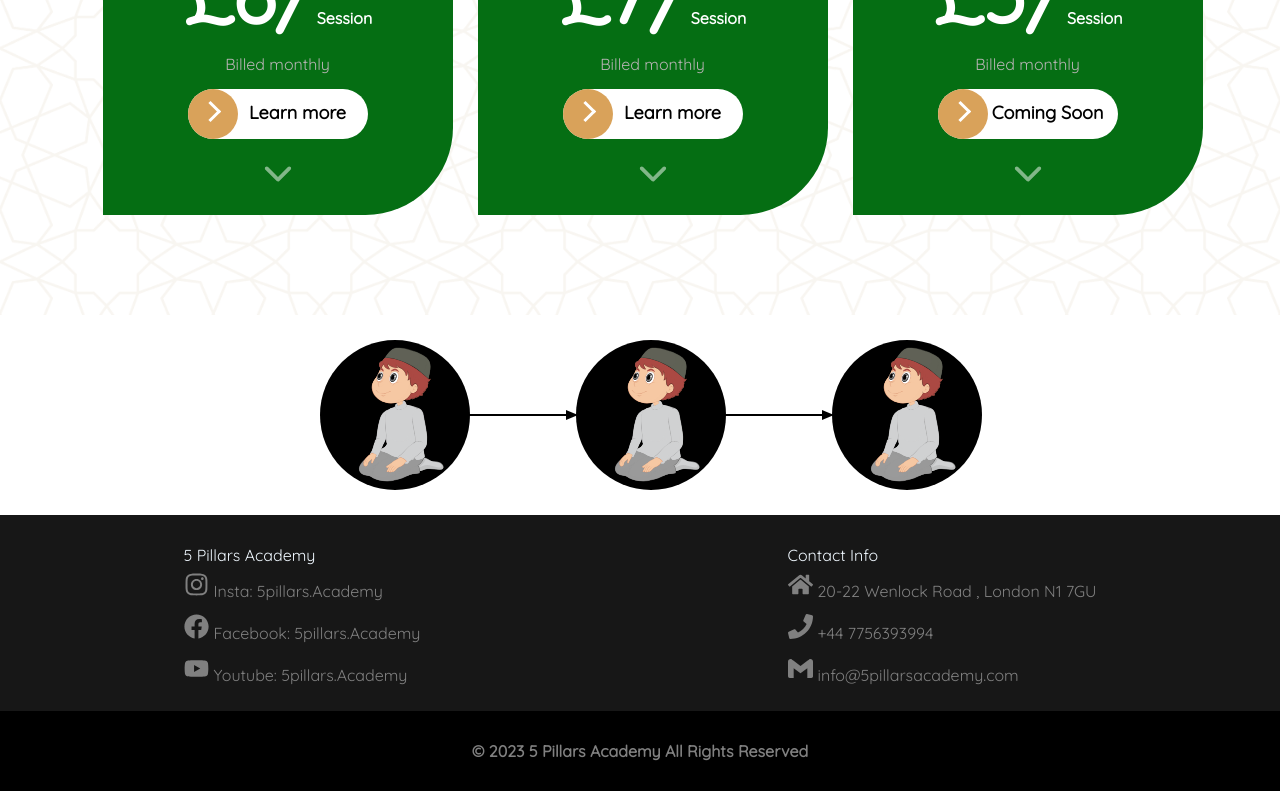
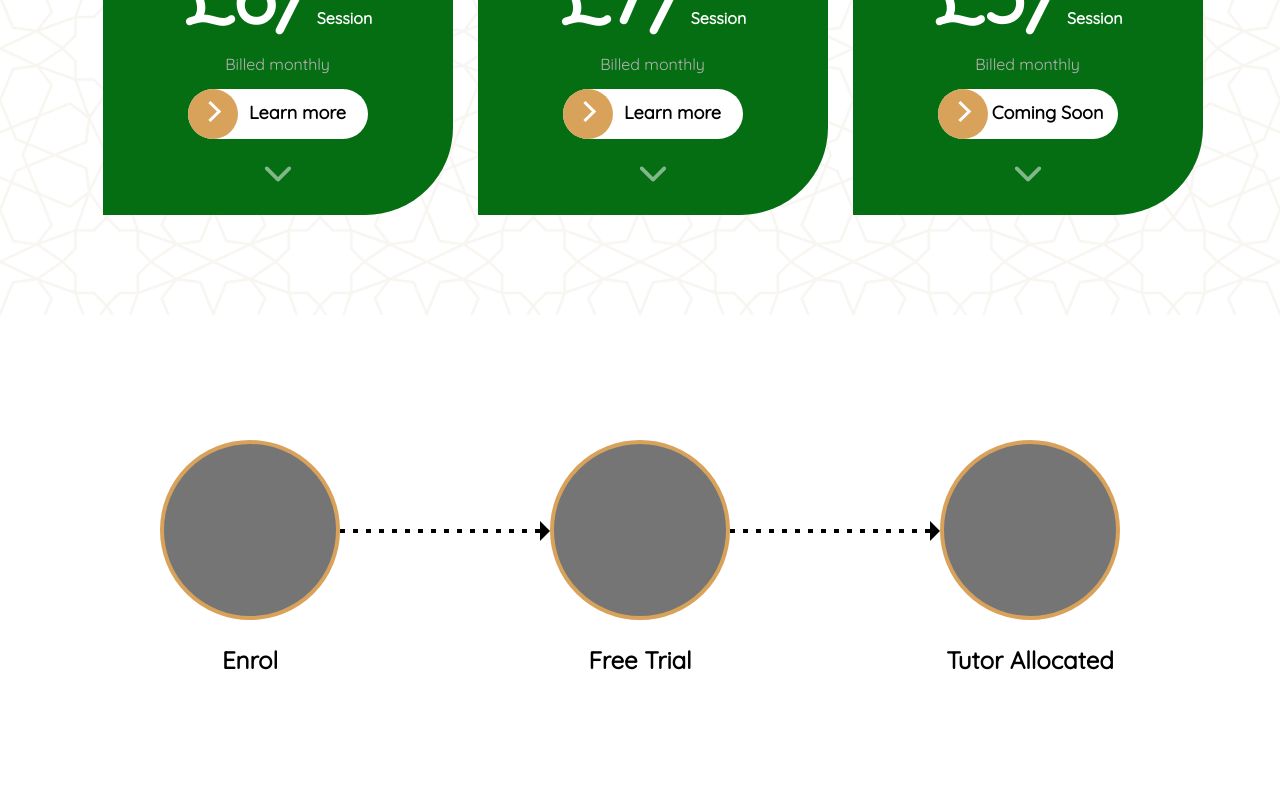
Before and after one commit to dotprods/5pillars, a React (Create React App) app in the folder client/: page /packages in a window 1280 px wide. Shown: the part 485-1285 px from the top of the page. Built offline with nearby package versions, Linux system fonts and the light colour scheme.

Commit message:
3 steps added

```diff
--- a/client/src/Components/IslamicStudiesEnroll.js
+++ b/client/src/Components/IslamicStudiesEnroll.js
@@ -28,19 +28,25 @@ const IslamicStudiesEnrol = () => {
         <>
           {" "}
           <div className="background" />
-          <div className="other-nav">
+          <div className="">
             <Navbar />
           </div>
-          <div className="hifdh-packages">
-            <div className="selected-surah-package">
-              <div className="selected-surah-package-def">
+          <div className="blank"></div>
+          <div className="islamic-studies">
+            <div className="islamic-studies-package">
+              <div className="islamic-studies-package-def">
                 <h3>ISLAMIC STUDIES</h3>
                 <h1>
                   £5/<span>Session</span>
                 </h1>
                 <p>Billed Monthly</p>
-                <div className="selected-surah-package-button">
-                  <button className="btn-enroll">Coming Soon</button>
+                <div className="islamic-studies-package-button ">
+                  <button className="btn-enrol">
+                    <span className="cir-btn">
+                      <span className="arrow-btn"></span>
+                    </span>
+                    <span className="text-btn">Coming soon</span>
+                  </button>
                 </div>
                 <h2 className="dropdown-btn" onClick={toggleDropdown}>
                   {isDropdownVisible ? (
--- a/client/src/Components/Packages.js
+++ b/client/src/Components/Packages.js
@@ -5,6 +5,8 @@ import { IoIosArrowDown } from "react-icons/io";
 import { IoIosArrowUp } from "react-icons/io";
 import Loader from "./Loader";
 import Footer from "./Footer";
+import { BsTriangle } from "react-icons/bs";
+import { FiPlus } from "react-icons/fi";
 import { Link, useLocation } from "react-router-dom";
 
 const Packages = () => {
@@ -157,13 +159,52 @@ const Packages = () => {
             </div>
           </div>
           <div className="three-steps">
-            <div className="circle-steps1"></div>
-            <div className="arrow1"></div>
-            <div className="circle-steps2"></div>
-            <div className="arrow2"></div>
-            <div className="circle-steps3"></div>
+            <div className="first-step steps">
+              <div className="trianglee1">
+                <BsTriangle size={12} />
+              </div>
+              <div className="squaree"></div>
+              <div className="pluss">
+                <FiPlus size={14} />
+              </div>
+              <div className="circlee-1"></div>
+              <div className="circle-steps1"></div>
+              <h2>Enrol</h2>
+              <div className="arrow dotted" style={{ width: "200px" }}></div>
+            </div>
+
+            <div className="second-step steps">
+              <div className="trianglee1">
+                <BsTriangle size={12} />
+              </div>
+              <div className="squaree"></div>
+              <div className="pluss">
+                <FiPlus size={14} />
+              </div>
+              <div className="circlee-1"></div>
+              <div className="circle-steps2"></div>
+              <h2>Free Trial</h2>
+              <div className="arrow dotted" style={{ width: "200px" }}></div>
+            </div>
+
+            <div className="third-step steps">
+              <div className="trianglee1">
+                <BsTriangle size={12} />
+              </div>
+              <div className="squaree"></div>
+              <div className="pluss">
+                <FiPlus size={14} />
+              </div>
+              <div className="circlee-1"></div>
+              <div className="circle-steps3"></div>
+              <h2>Tutor Allocated</h2>
+            </div>
+            {/* <div className="arrow1"></div> */}
+            {/* <div className="circle-steps2"></div> */}
+            {/* <div className="arrow2"></div> */}
+            {/* <div className="circle-steps3"></div> */}
           </div>
-          <Footer />
+          {/* <Footer /> */}
         </>
       )}
     </>
--- a/client/src/Css/IslamicStudiesEnrol.css
+++ b/client/src/Css/IslamicStudiesEnrol.css
@@ -0,0 +1,124 @@
+.islamic-studies {
+  display: flex;
+  justify-content: center;
+  margin-bottom: 50px;
+}
+.islamic-studies-package {
+  width: 550px;
+}
+.islamic-studies-package-def {
+  display: flex;
+  flex-direction: column;
+  justify-content: space-around;
+  align-items: center;
+  color: #fff;
+  border-radius: 25% 0;
+  background-color: #056e13;
+  height: auto;
+  padding: 20px;
+}
+.islamic-studies-package-def h3 {
+  margin-top: 15px;
+  font-size: xx-large;
+  font-family: "Quicksand", sans-serif;
+}
+.islamic-studies-package-def h1 {
+  font-size: 80px;
+  font-family: "Quicksand", sans-serif;
+}
+.islamic-studies-package-def p {
+  color: rgb(182, 179, 179);
+  font-family: "Quicksand", sans-serif;
+}
+.islamic-studies-package-def h1 span {
+  font-size: medium;
+  font-family: "Quicksand", sans-serif;
+}
+.islamic-studies-package-button button {
+  margin-top: 20px;
+  background: #fff;
+  padding: 7px;
+  border-radius: 50px;
+  font-weight: 500;
+  color: black;
+  cursor: pointer;
+  width: 180px;
+  height: 50px;
+  position: relative;
+  z-index: 1;
+}
+.cir-btn {
+  position: absolute;
+  width: 50px;
+  z-index: 2;
+  height: 50px;
+  border-radius: 50px;
+  left: 0;
+  top: 0px;
+  background: #d9a25a;
+  transition: 0.5s cubic-bezier(1, 0, 0.8, 1);
+}
+.arrow-btn {
+  position: absolute;
+  width: 15px;
+  height: 15px;
+  border-top: 3px solid #fff;
+  border-right: 3px solid #fff;
+  transform: rotate(45deg);
+  top: 15px;
+  left: 15px;
+  transition: 0.5s;
+}
+.islamic-studies-package-button button:hover .arrow-btn {
+  left: 30px;
+}
+.islamic-studies-package-button button:hover .cir-btn {
+  width: 180px;
+}
+.arrow-btn:before {
+  content: "";
+  position: absolute;
+  width: 30px;
+  height: 2px;
+  background: #fff;
+  transform: rotate(-45deg);
+  top: 8px;
+  left: -11px;
+  opacity: 0;
+  transition: 0.5s;
+}
+.islamic-studies-package-button button:hover .arrow-btn:before {
+  opacity: 1;
+}
+.text-btn {
+  position: absolute;
+  top: 12px;
+  left: 35px;
+  color: black;
+  font-size: 18px;
+  font-weight: 600;
+  width: 150px;
+  z-index: 3;
+  transition: 0.5s;
+}
+
+.islamic-studies-package-button button:hover .text-btn {
+  color: white;
+}
+@media (max-width: 767px) {
+  .islamic-studies {
+    flex-direction: column;
+    justify-content: center;
+    align-items: center;
+    margin-top: 130px;
+  }
+  .islamic-studies-package {
+    width: 95%;
+    margin-bottom: 20px;
+    margin-left: 0;
+    text-align: center;
+  }
+  .blank {
+    height: 50px;
+  }
+}
--- a/client/src/Css/Packages.css
+++ b/client/src/Css/Packages.css
@@ -160,45 +160,152 @@
   flex-direction: row;
   margin-bottom: 100px;
   position: relative;
-
   width: 100%;
   margin-top: 200px;
 }
-
+/* Triangle shape */
+.steps .trianglee1 {
+  position: absolute;
+  top: 18%;
+  right: 0%;
+  transition: opacity 0.6s ease-in-out;
+  opacity: 0;
+}
+.steps .trianglee1 svg {
+  color: blue;
+}
+.steps .pluss {
+  position: absolute;
+  top: 20%;
+  left: 0%;
+  transition: opacity 0.7s ease-in-out;
+  opacity: 0;
+}
+.steps .pluss svg {
+  color: red;
+}
+.steps .circlee-1 {
+  position: absolute;
+  top: 68%;
+  left: 14%;
+  width: 12px;
+  height: 12px;
+  background: transparent;
+  border-radius: 50%;
+  border: #efb93c 2px solid;
+  transition: opacity 0.8s ease-in-out;
+  opacity: 0;
+}
+/* Square shape */
+.steps .squaree {
+  position: absolute;
+  top: 56%;
+  right: 0%;
+  width: 12px;
+  height: 12px;
+  border: 2px solid green;
+  transition: opacity 1s ease-in-out;
+  opacity: 0;
+}
+.steps {
+  display: flex;
+  flex-direction: column;
+  justify-content: center;
+  /* background-color: #d9a25a; */
+  align-items: center;
+  margin: 0 80px;
+  position: relative;
+  padding: 25px;
+}
+.steps h2 {
+  margin-top: 25px;
+}
+.steps:hover .trianglee1,
+.steps:hover .circlee-1,
+.steps:hover .pluss,
+.steps:hover .squaree {
+  opacity: 1;
+}
+.steps:hover .dotted {
+  background-image: linear-gradient(90deg, #d9a25a 5px, #fff 0);
+}
+.steps:hover .arrow {
+  &:before {
+    border-left: 10px solid #d9a25a;
+  }
+}
 .circle-steps1 {
-  position: absolute;
-  width: 150px;
-  height: 150px;
-  background: url("../assets/Boy.svg");
+  /* position: absolute; */
+  width: 180px;
+  height: 180px;
+  /* background: url("../assets/Boy.svg"); */
   border-radius: 50%;
-  background-color: black;
+  background-color: #757575;
   cursor: pointer;
   transition: background-color 0.3s ease;
-  left: 25%;
+  /* left: 25%; */
+  border: #d9a25a 4px solid;
 }
 .circle-steps2 {
-  position: absolute;
-  width: 150px;
-  height: 150px;
-  background: url("../assets/Boy.svg");
+  /* position: absolute; */
+  width: 180px;
+  height: 180px;
+  /* background: url("../assets/Boy.svg"); */
   border-radius: 50%;
-  background-color: black;
+  background-color: #757575;
   cursor: pointer;
   transition: background-color 0.3s ease;
-  left: 45%;
+  /* left: 45%; */
+  border: #d9a25a 4px solid;
 }
 .circle-steps3 {
-  position: absolute;
-  width: 150px;
-  height: 150px;
-  background: url("../assets/Boy.svg");
+  /* position: absolute; */
+  width: 180px;
+  height: 180px;
+  /* background: url("../assets/Boy.svg"); */
   border-radius: 50%;
-  background-color: black;
+  background-color: #757575;
   cursor: pointer;
   transition: background-color 0.3s ease;
-  left: 65%;
+  /* left: 65%; */
+  border: #d9a25a 4px solid;
 }
-.arrow1 {
+.arrow {
+  height: 4px;
+  background-color: transparent;
+  position: relative;
+  &:before {
+    position: absolute;
+    content: "  ";
+    display: inline-block;
+    right: -20px;
+    top: -8px;
+    width: 0;
+    height: 0;
+    border-top: 10px solid transparent;
+    border-bottom: 10px solid transparent;
+    border-left: 10px solid black;
+    border-right: 10px solid transparent;
+  }
+}
+
+.dotted {
+  background-image: linear-gradient(90deg, #000 5px, #fff 0);
+  background-size: 13px 5px;
+  background-position: 0 100%;
+  position: absolute;
+  right: -76%;
+  top: 40%;
+}
+/* .dotted2 {
+  background-image: linear-gradient(90deg, #3f6a02 5px, #fff 0);
+  background-size: 13px 5px;
+  background-position: 0 100%;
+  position: absolute;
+  right: -76%;
+  top: 40%;
+} */
+/* .arrow1 {
   background: black;
   width: 10.2%;
   height: 2px;
@@ -213,7 +320,7 @@
   position: absolute;
   position: absolute;
   left: 54.75%;
-}
+} */
 
 /* .arrow::before {
   content: "";
@@ -226,7 +333,7 @@
   top: -4px;
   left: -3px;
 } */
-.arrow1::after {
+/* .arrow1::after {
   content: "";
   position: absolute;
   width: 0;
@@ -247,7 +354,7 @@
   border-left: 12px solid black;
   top: -4px;
   right: -3px;
-}
+} */
 
 .circle-steps1:hover {
   background-color: #ffc107;
```
